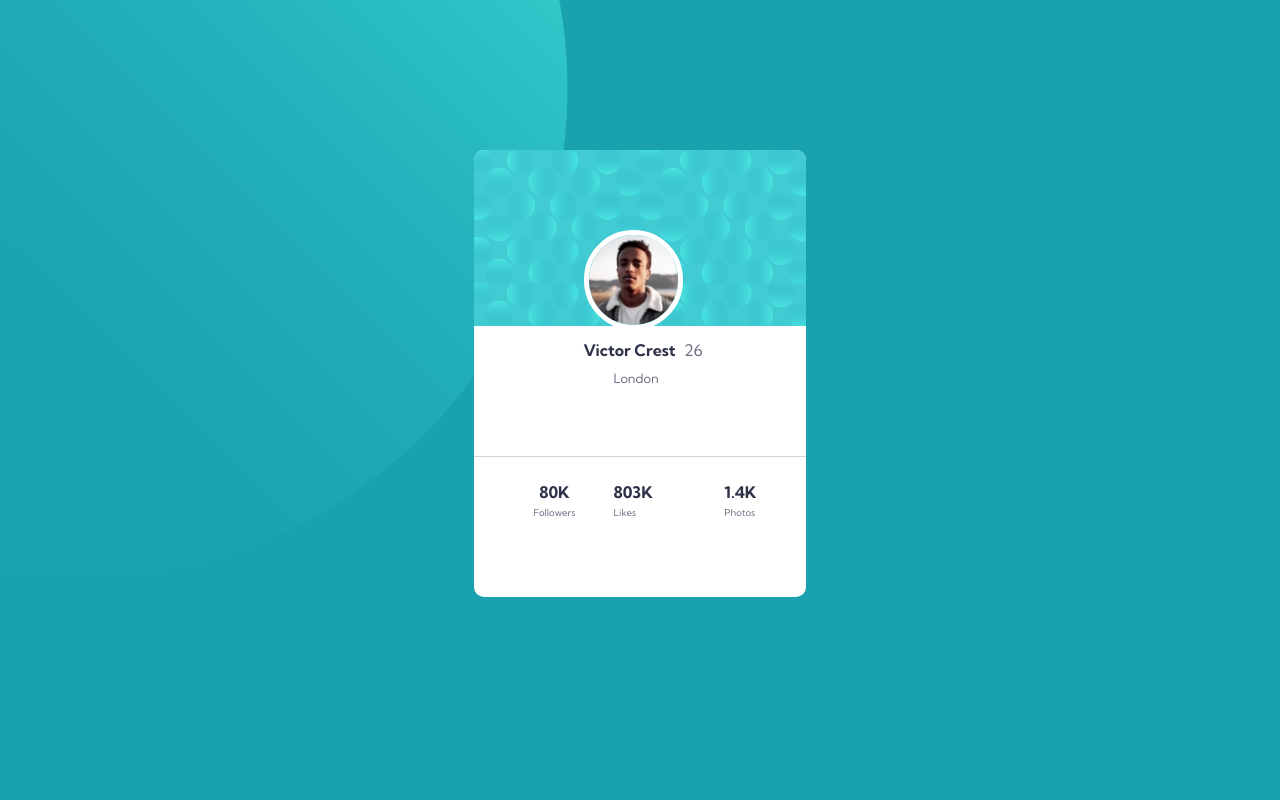
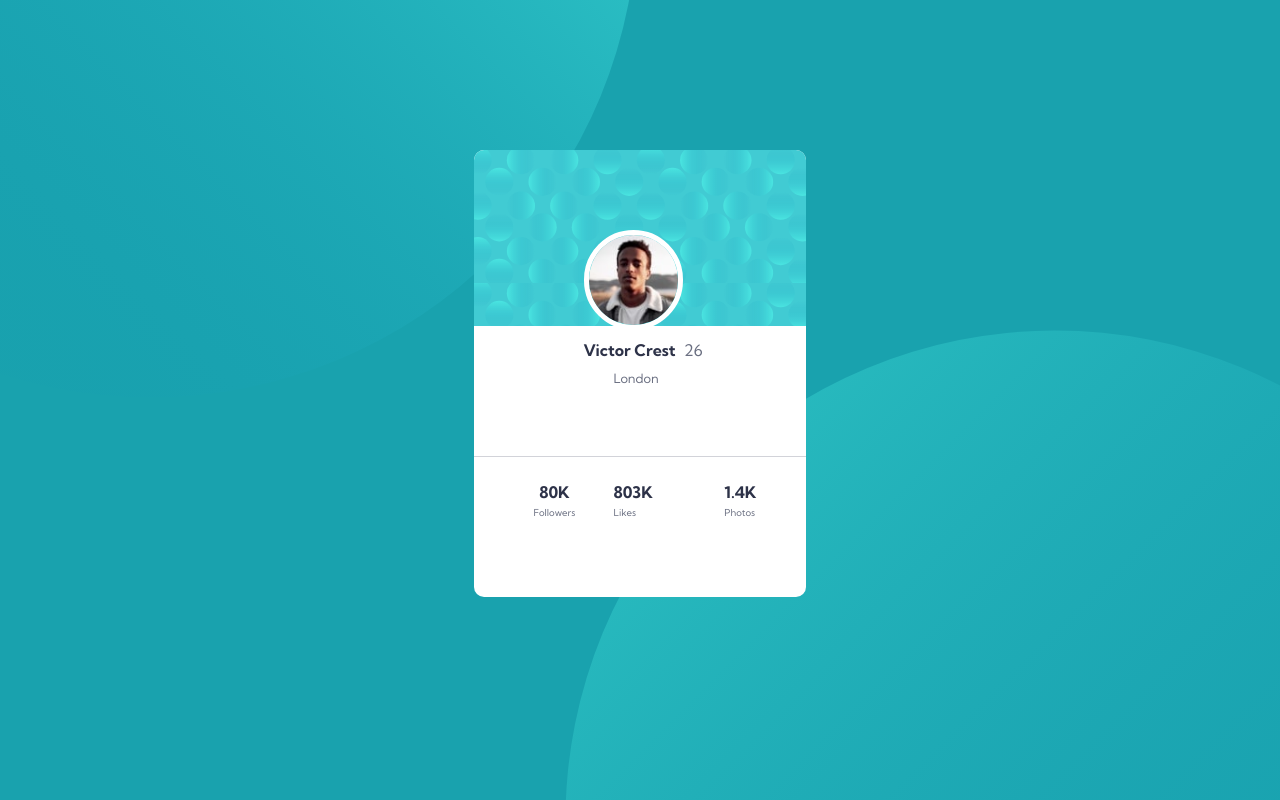
Before and after one commit to emmanuelkumah/frontendMentor-ProfileCard, a plain HTML site: page index.html in a window 1280 px wide. Drawn offline with Linux system fonts and the light colour scheme.

Commit message:
Add background pattern top and bottom

```diff
--- a/index.html
+++ b/index.html
@@ -7,7 +7,7 @@
     <link rel="shortcut icon" href="./images/favicon-32x32.png" type="image/x-icon">
     <title>Profile Card</title>
 </head>
-<body class="bg-pattern-top">
+<body class="bg-pattern">
     <div ></div>
     <main >
         <!-- <div style="background-image:url(./images/bg-pattern-bottom.svg)"></div> -->
--- a/style.css
+++ b/style.css
@@ -19,7 +19,6 @@ body {
   justify-content: center;
   align-items: center;
   background-color: var(--darkCyan);
-  /* position: relative; */
 }
 
 main {
@@ -29,11 +28,14 @@ main {
   margin-bottom: 100px;
   background-color: white;
 }
-.bg-pattern-top {
-  background-image: url(./images/bg-pattern-top.svg);
-  background-position: bottom 120px left -410px;
-  background-repeat: no-repeat;
+/* add background pattern top-bottom */
+.bg-pattern {
+  background-image: url(./images/bg-pattern-top.svg),
+    url(./images/bg-pattern-bottom.svg);
+  background-position: top -580px left -340px, top 330px left 565px;
+  background-repeat: no-repeat no-repeat;
 }
+/* add background pattern to card */
 .card-background {
   background-image: url(./images/bg-pattern-card.svg);
   background-size: contain;
```
